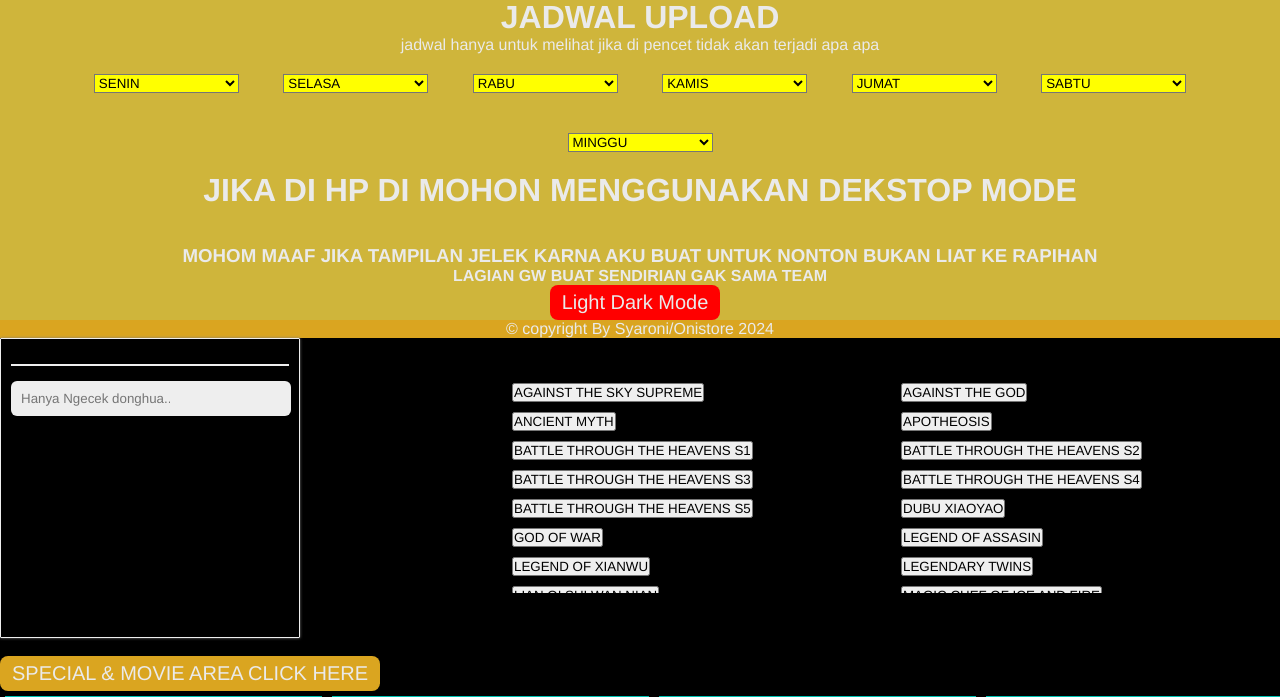
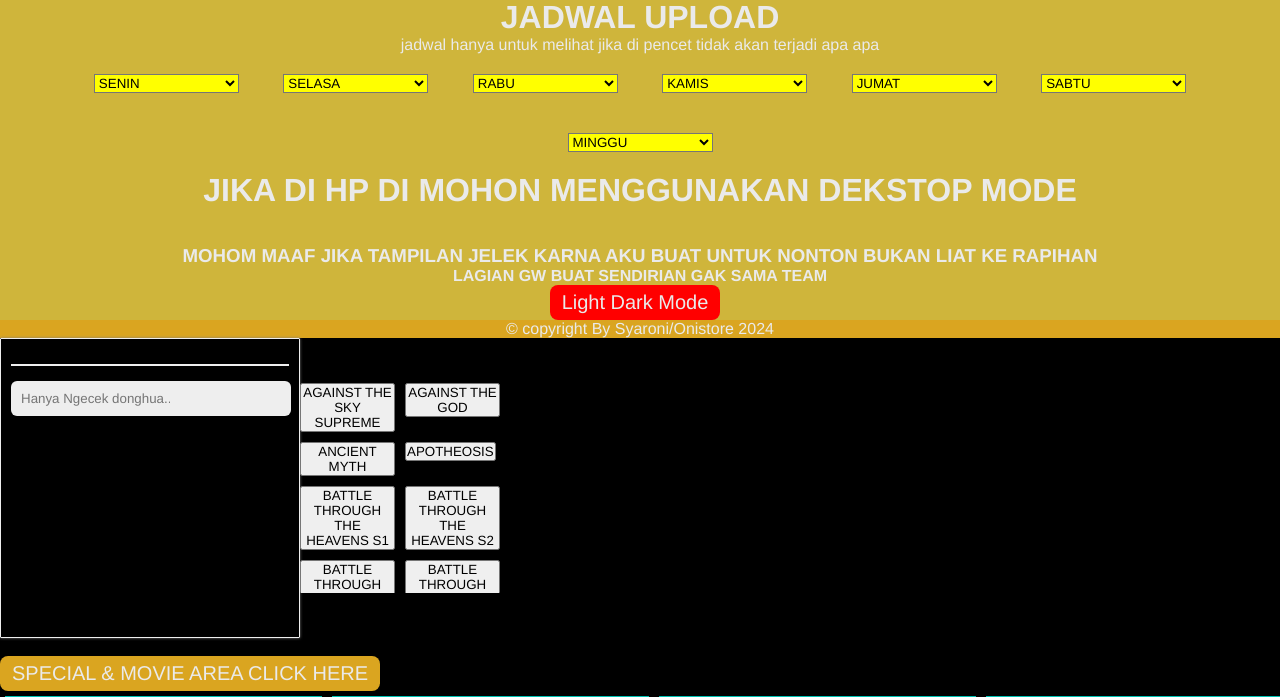
Before and after one commit to onistore/testing-github, a PHP site: page / in a window 1280 px wide. Shown: the part 79-776 px from the top of the page. Run offline with PHP 8.4, Linux system fonts and the light colour scheme.

Commit message:
Update style.css

```diff
--- a/style.css
+++ b/style.css
@@ -100,7 +100,7 @@ footer{
   }
 }
 
-body {margin:0; font-family: sans-serif;}
+body {margin:0; font-family: sans-serif; width: auto;}
 
 .gambar {width: 315; display: grid; grid-template-columns: 1fr 1fr 1fr 1fr}
 
@@ -183,7 +183,7 @@ option:not(:checked) {
     display: flex;
     align-items: center;
     justify-content: space-between;
-    width: auto;
+    width: 500px;
 }
 .sidebar {
     width: 300px;
```
